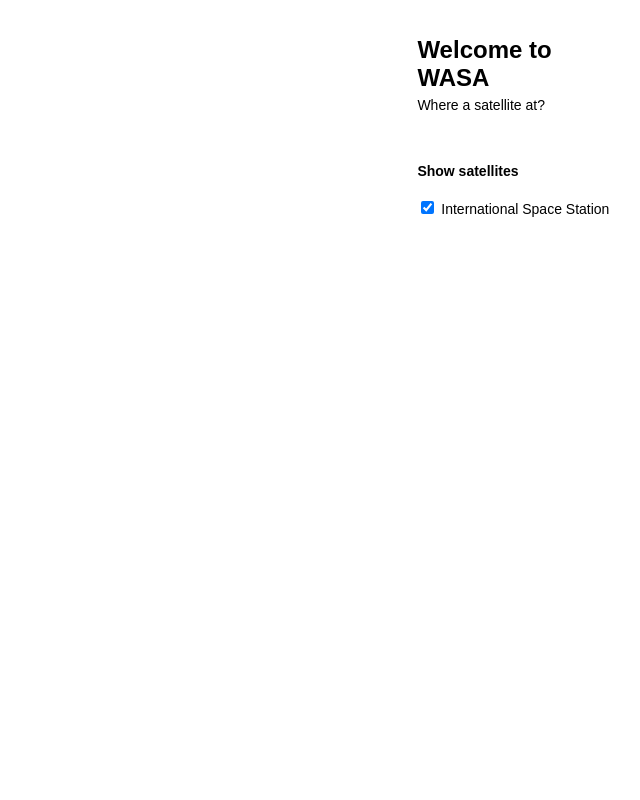
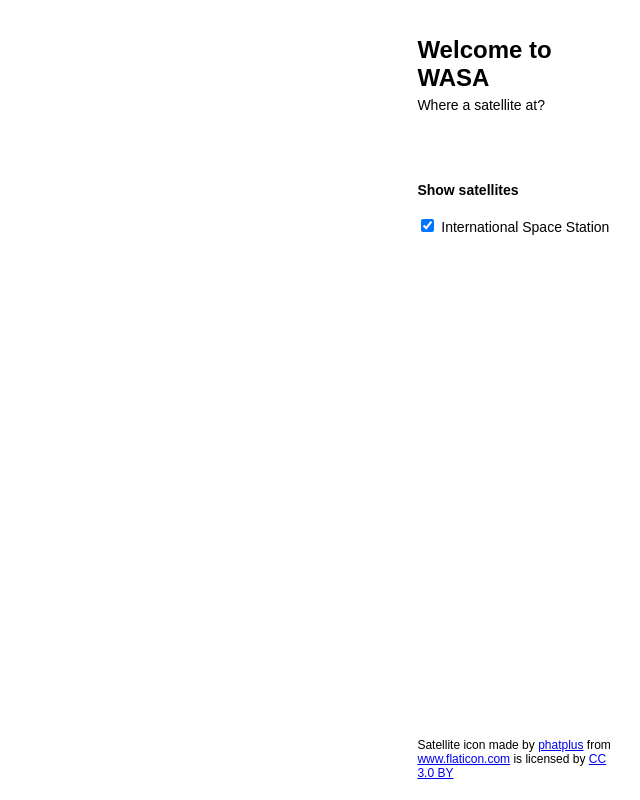
Before and after one commit to ciacka/wasa-satellite, a Vue app: page / in a window 1280 px wide. Shown: the whole page, without its empty margins (640-1280 px from the left). Built offline with nearby package versions, Linux system fonts and the light colour scheme; no server answers.

Commit message:
Add credits about satellite icon.

```diff
--- a/src/components/TheSidebar.vue
+++ b/src/components/TheSidebar.vue
@@ -10,6 +10,22 @@
         {{ satellite.name }}
       </li>
     </ul>
+
+    <footer>
+      <div class="credits">
+        Satellite icon made by
+        <a
+          href="https://www.flaticon.com/authors/phatplus"
+          title="phatplus"
+        >phatplus</a> from
+        <a href="https://www.flaticon.com/" title="Flaticon">www.flaticon.com</a> is licensed by
+        <a
+          href="http://creativecommons.org/licenses/by/3.0/"
+          title="Creative Commons BY 3.0"
+          target="_blank"
+        >CC 3.0 BY</a>
+      </div>
+    </footer>
   </div>
 </template>
 
@@ -32,6 +48,8 @@
 
 <style lang="scss" scoped>
 #the-sidebar {
+  display: flex;
+  flex-direction: column;
   padding: 20px;
   width: 250px;
 
@@ -46,9 +64,14 @@
   }
 
   .satellites-list {
+    flex: 1;
     list-style-type: none;
     margin: 0;
     padding: 0;
   }
+
+  footer {
+    font-size: 12px;
+  }
 }
 </style>
```
